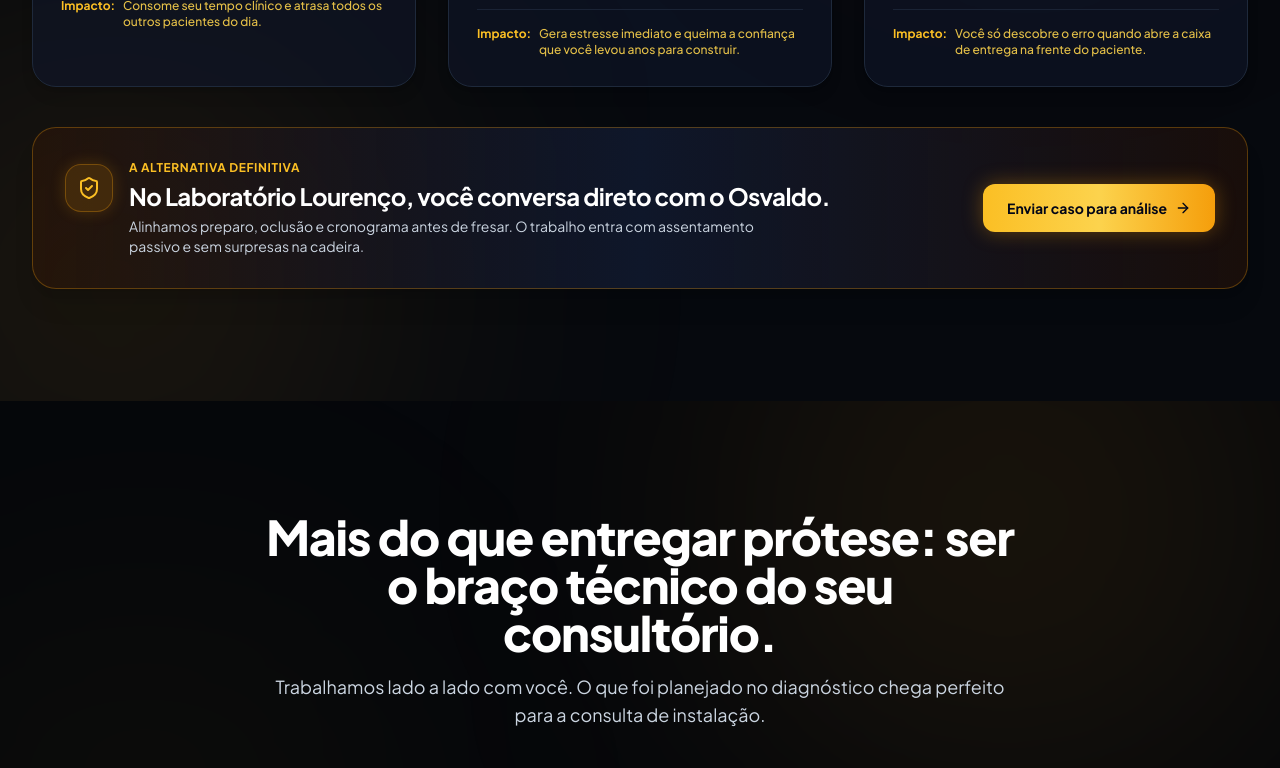
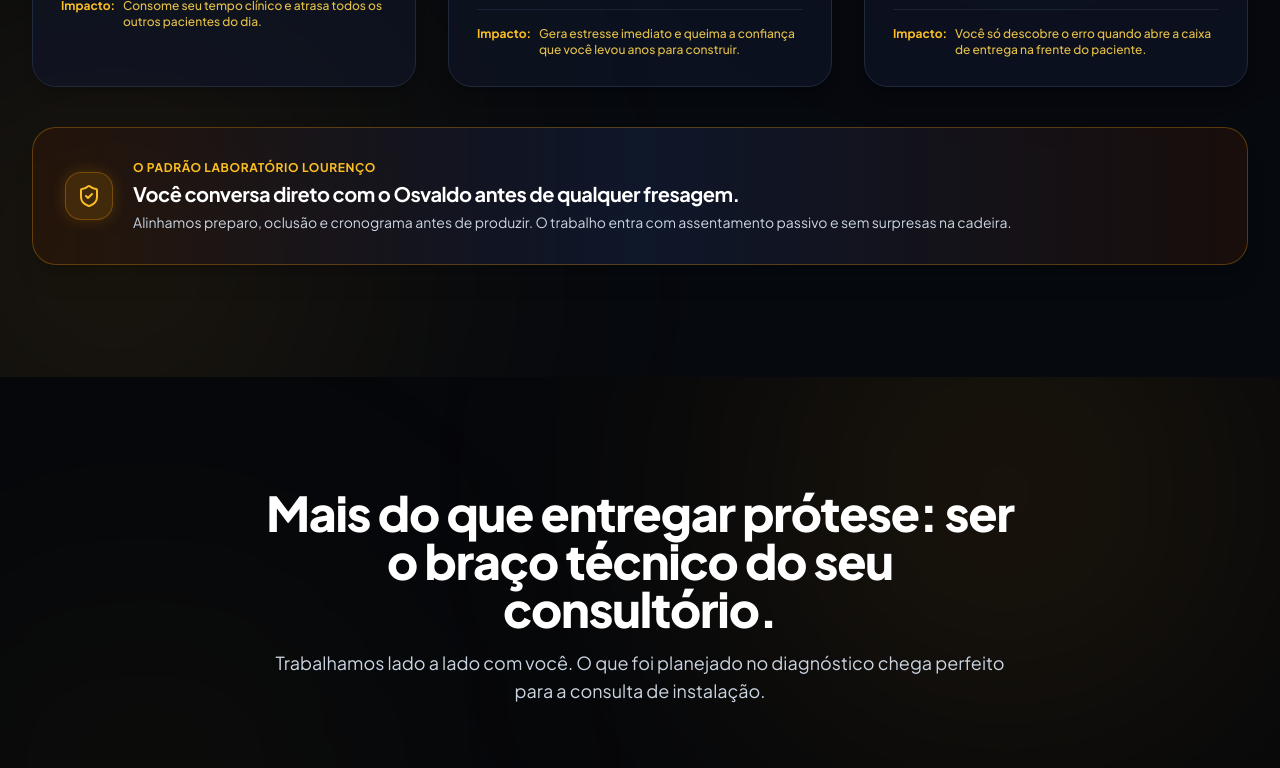
Before and after one commit to cauacreis/Osvaldo-Filho-Landing-Page, a React (Vite) app: page / in a window 1280 px wide. Shown: the part 1440-2208 px from the top of the page. Built offline with nearby package versions, Linux system fonts and the light colour scheme; the HTML template or start-up script is replaced by a standard one.

Commit message:
fix: remove logo border box and streamline intermediate CTA buttons

```diff
--- a/src/components/AboutSection.tsx
+++ b/src/components/AboutSection.tsx
@@ -2,14 +2,13 @@
 
 import React from 'react'
 import { motion } from 'framer-motion'
-import { Send } from 'lucide-react'
 import { TiltCard } from './ui/TiltCard'
 
 interface AboutSectionProps {
-  onOpenTriage: () => void
+  onOpenTriage?: () => void
 }
 
-export const AboutSection: React.FC<AboutSectionProps> = ({ onOpenTriage }) => {
+export const AboutSection: React.FC<AboutSectionProps> = () => {
   return (
     <section id="sobre" className="py-24 sm:py-32 bg-[#06090e] text-white relative overflow-hidden">
       {/* Ambient background glow */}
@@ -83,15 +82,10 @@
               </p>
             </div>
 
-            {/* CTA */}
-            <button
-              type="button"
-              onClick={onOpenTriage}
-              className="inline-flex items-center gap-3 px-8 py-4 bg-gradient-to-r from-amber-400 via-amber-300 to-amber-500 hover:from-amber-300 hover:to-amber-400 text-slate-950 font-bold text-base rounded-2xl shadow-[0_0_25px_rgba(245,158,11,0.35)] active:scale-95 transition-all"
-            >
-              <span>Enviar caso para análise com o Osvaldo</span>
-              <Send className="w-4 h-4 text-slate-950" />
-            </button>
+            <div className="pt-2 flex items-center gap-3 text-xs text-amber-400 font-semibold">
+              <span className="w-2.5 h-2.5 rounded-full bg-amber-400 shadow-[0_0_8px_rgba(245,158,11,0.6)]" />
+              <span>Atendimento direto e personalizado para cada cirurgião-dentista parceiro</span>
+            </div>
           </motion.div>
 
         </div>
--- a/src/components/CaseGallery.tsx
+++ b/src/components/CaseGallery.tsx
@@ -2,12 +2,12 @@
 
 import React, { useState } from 'react'
 import { motion, AnimatePresence } from 'framer-motion'
-import { ZoomIn, X, CheckCircle2, Send } from 'lucide-react'
+import { ZoomIn, X, CheckCircle2 } from 'lucide-react'
 import { BeforeAfterSlider } from './ui/BeforeAfterSlider'
 import { TiltCard } from './ui/TiltCard'
 
 interface CaseGalleryProps {
-  onOpenTriage: () => void
+  onOpenTriage?: () => void
 }
 
 interface CaseItem {
@@ -20,7 +20,7 @@
   technicalNotes: string[]
 }
 
-export const CaseGallery: React.FC<CaseGalleryProps> = ({ onOpenTriage }) => {
+export const CaseGallery: React.FC<CaseGalleryProps> = () => {
   const [activeImage, setActiveImage] = useState<string | null>(null)
   const [activeTab, setActiveTab] = useState<'todos' | 'protocolo' | 'unitario' | 'implantes' | 'placas'>('todos')
 
@@ -203,15 +203,14 @@
                 </div>
               </div>
 
-              <div className="pt-4 border-t border-slate-800 flex flex-col sm:flex-row items-stretch sm:items-center">
-                <button
-                  type="button"
-                  onClick={onOpenTriage}
-                  className="inline-flex items-center justify-center gap-2 px-6 py-3.5 bg-gradient-to-r from-amber-400 via-amber-300 to-amber-500 hover:from-amber-300 hover:to-amber-400 text-slate-950 font-bold text-sm rounded-xl transition-all shadow-[0_0_20px_rgba(245,158,11,0.3)] active:scale-95"
-                >
-                  <span>Enviar caso para análise</span>
-                  <Send className="w-4 h-4 text-slate-950" />
-                </button>
+              <div className="pt-4 border-t border-slate-800 flex items-center justify-between text-xs text-slate-400">
+                <span className="flex items-center gap-2">
+                  <span className="w-2 h-2 rounded-full bg-emerald-400 animate-pulse" />
+                  Caso clínico confeccionado no laboratório
+                </span>
+                <span className="text-[11px] text-amber-400 font-semibold">
+                  Planejamento e Execução Lourenço
+                </span>
               </div>
 
             </div>
@@ -306,16 +305,6 @@
                       </div>
                     </div>
                   </div>
-
-                  <div className="p-6 pt-0">
-                    <button
-                      type="button"
-                      onClick={onOpenTriage}
-                      className="w-full py-2.5 px-3 rounded-xl bg-slate-800/80 hover:bg-gradient-to-r hover:from-amber-400 hover:to-amber-500 hover:text-slate-950 text-white text-xs font-semibold transition-all flex items-center justify-center gap-1.5"
-                    >
-                      <span>Enviar caso para análise</span>
-                    </button>
-                  </div>
                 </TiltCard>
               </motion.div>
             ))}
@@ -353,21 +342,8 @@
               <img
                 src={activeImage}
                 alt="Ampliação do caso clínico"
-                className="max-h-[80vh] w-auto max-w-full rounded-2xl shadow-2xl object-contain border border-amber-500/30"
+                className="max-h-[85vh] w-auto max-w-full rounded-2xl shadow-2xl object-contain border border-amber-500/30"
               />
-              <div className="mt-4 text-center">
-                <button
-                  type="button"
-                  onClick={() => {
-                    setActiveImage(null)
-                    onOpenTriage()
-                  }}
-                  className="inline-flex items-center gap-2 px-6 py-3 bg-gradient-to-r from-amber-400 via-amber-300 to-amber-500 hover:from-amber-300 hover:to-amber-400 text-slate-950 font-bold text-xs rounded-xl shadow-lg transition-all"
-                >
-                  <span>Enviar caso para análise</span>
-                  <Send className="w-3.5 h-3.5" />
-                </button>
-              </div>
             </motion.div>
           </motion.div>
         )}
--- a/src/components/Footer.tsx
+++ b/src/components/Footer.tsx
@@ -18,11 +18,11 @@
           {/* Col 1: Brand & Identity */}
           <div className="space-y-4">
             <div className="flex items-center gap-3">
-              <div className="w-10 h-10 rounded-xl bg-slate-900 border border-amber-500/30 p-1 flex items-center justify-center shadow-[0_0_10px_rgba(212,175,55,0.15)]">
+              <div className="w-10 h-10 flex items-center justify-center shrink-0">
                 <img
                   src="/assets/logo-gold.png"
                   alt="Laboratório Lourenço"
-                  className="w-full h-full object-contain filter drop-shadow-sm"
+                  className="w-full h-full object-contain"
                 />
               </div>
               <div>
--- a/src/components/Navbar.tsx
+++ b/src/components/Navbar.tsx
@@ -115,11 +115,11 @@
                   onClick={handleScrollToTop}
                   className="flex items-center gap-2.5 sm:gap-3 group focus:outline-none cursor-pointer shrink-0"
                 >
-                  <div className="relative w-8 h-8 sm:w-9 sm:h-9 rounded-xl bg-slate-900/90 border border-amber-500/30 flex items-center justify-center p-1 transition-transform group-hover:scale-105 shrink-0 shadow-[0_0_10px_rgba(212,175,55,0.15)]">
+                  <div className="relative w-8 h-8 sm:w-9 sm:h-9 flex items-center justify-center transition-transform group-hover:scale-105 shrink-0">
                     <img
                       src="/assets/logo-gold.png"
                       alt="Laboratório Lourenço"
-                      className="w-full h-full object-contain filter drop-shadow-sm"
+                      className="w-full h-full object-contain"
                       width="36"
                       height="36"
                     />
--- a/src/components/PageSkeleton.tsx
+++ b/src/components/PageSkeleton.tsx
@@ -14,7 +14,7 @@
       {/* Top Navbar Skeleton */}
       <div className="max-w-7xl mx-auto w-full flex items-center justify-between py-3 px-6 rounded-full bg-slate-900/60 border border-amber-500/20 shadow-lg">
         <div className="flex items-center gap-3">
-          <div className="relative w-8 h-8 sm:w-9 sm:h-9 rounded-xl bg-slate-900 border border-amber-500/30 flex items-center justify-center p-1 shrink-0 shadow-[0_0_10px_rgba(212,175,55,0.15)] animate-pulse">
+          <div className="relative w-8 h-8 sm:w-9 sm:h-9 flex items-center justify-center shrink-0 animate-pulse">
             <img
               src="/assets/logo-gold.png"
               alt="Laboratório Lourenço"
--- a/src/components/PainPoints.tsx
+++ b/src/components/PainPoints.tsx
@@ -2,14 +2,14 @@
 
 import React from 'react'
 import { motion } from 'framer-motion'
-import { Clock, MessageSquareOff, SlidersHorizontal, ArrowRight, ShieldCheck } from 'lucide-react'
+import { Clock, MessageSquareOff, SlidersHorizontal, ShieldCheck } from 'lucide-react'
 import { TiltCard } from './ui/TiltCard'
 
 interface PainPointsProps {
-  onOpenTriage: () => void
+  onOpenTriage?: () => void
 }
 
-export const PainPoints: React.FC<PainPointsProps> = ({ onOpenTriage }) => {
+export const PainPoints: React.FC<PainPointsProps> = () => {
   const pains = [
     {
       icon: SlidersHorizontal,
@@ -111,33 +111,22 @@
           whileInView={{ opacity: 1, y: 0 }}
           viewport={{ once: true }}
           transition={{ duration: 0.6, delay: 0.3 }}
-          className="rounded-3xl bg-gradient-to-r from-amber-950/30 via-slate-900 to-amber-950/30 border border-amber-500/30 p-6 sm:p-8 flex flex-col md:flex-row items-center justify-between gap-6 shadow-xl"
+          className="rounded-3xl bg-gradient-to-r from-amber-950/30 via-slate-900 to-amber-950/30 border border-amber-500/30 p-6 sm:p-8 flex items-center gap-5 shadow-xl"
         >
-          <div className="flex items-start gap-4">
-            <div className="w-12 h-12 rounded-2xl bg-amber-500/15 border border-amber-500/30 flex items-center justify-center text-amber-400 shrink-0 mt-1 shadow-[0_0_15px_rgba(245,158,11,0.2)]">
+          <div className="w-12 h-12 rounded-2xl bg-amber-500/15 border border-amber-500/30 flex items-center justify-center text-amber-400 shrink-0 shadow-[0_0_15px_rgba(245,158,11,0.2)]">
             <ShieldCheck className="w-6 h-6" />
           </div>
           <div>
             <span className="text-xs font-bold text-amber-400 uppercase tracking-wider block mb-1">
-                A Alternativa Definitiva
+              O Padrão Laboratório Lourenço
             </span>
-              <h3 className="text-xl sm:text-2xl font-bold text-white tracking-tight">
-                No Laboratório Lourenço, você conversa direto com o Osvaldo.
+            <h3 className="text-lg sm:text-xl font-bold text-white tracking-tight">
+              Você conversa direto com o Osvaldo antes de qualquer fresagem.
             </h3>
-              <p className="mt-1 text-sm text-slate-300 max-w-2xl font-normal">
-                Alinhamos preparo, oclusão e cronograma antes de fresar. O trabalho entra com assentamento passivo e sem surpresas na cadeira.
+            <p className="mt-1 text-xs sm:text-sm text-slate-300 font-normal leading-relaxed">
+              Alinhamos preparo, oclusão e cronograma antes de produzir. O trabalho entra com assentamento passivo e sem surpresas na cadeira.
             </p>
           </div>
-          </div>
-
-          <button
-            type="button"
-            onClick={onOpenTriage}
-            className="w-full md:w-auto inline-flex items-center justify-center gap-2 py-3.5 px-6 bg-gradient-to-r from-amber-400 via-amber-300 to-amber-500 hover:from-amber-300 hover:to-amber-400 text-slate-950 font-bold text-sm rounded-xl transition-all shadow-[0_0_20px_rgba(245,158,11,0.35)] active:scale-95 whitespace-nowrap"
-          >
-            <span>Enviar caso para análise</span>
-            <ArrowRight className="w-4 h-4" />
-          </button>
         </motion.div>
 
       </div>
--- a/src/components/ProofSection.tsx
+++ b/src/components/ProofSection.tsx
@@ -6,7 +6,6 @@
   Star,
   ZoomIn,
   X,
-  Send,
   ChevronLeft,
   ChevronRight,
   ExternalLink,
@@ -14,10 +13,10 @@
 import { FEEDBACK_REVIEWS } from '../config'
 
 interface ProofSectionProps {
-  onOpenTriage: () => void
+  onOpenTriage?: () => void
 }
 
-export const ProofSection: React.FC<ProofSectionProps> = ({ onOpenTriage }) => {
+export const ProofSection: React.FC<ProofSectionProps> = () => {
   const [activeZoomImage, setActiveZoomImage] = useState<string | null>(null)
   const [currentIndex, setCurrentIndex] = useState(0)
   const [direction, setDirection] = useState(1)
@@ -315,18 +314,6 @@
             ← Deslize para o lado para ver outros prints →
           </p>
         </div>
-
-        {/* Action Trigger */}
-        <div className="text-center">
-          <button
-            type="button"
-            onClick={onOpenTriage}
-            className="inline-flex items-center gap-3 px-8 py-4 bg-gradient-to-r from-amber-400 via-amber-300 to-amber-500 hover:from-amber-300 hover:to-amber-400 text-slate-950 font-bold text-base rounded-2xl shadow-[0_0_25px_rgba(245,158,11,0.35)] active:scale-95 transition-all"
-          >
-            <span>Enviar caso para análise com o Osvaldo</span>
-            <Send className="w-4 h-4 text-slate-950" />
-          </button>
-        </div>
       </div>
 
       {/* Full Resolution Lightbox Modal */}
--- a/src/components/TriageModal.tsx
+++ b/src/components/TriageModal.tsx
@@ -284,11 +284,11 @@
         <div className="p-5 sm:p-6 pb-4 border-b border-slate-800 bg-slate-950/70">
           <div className="flex items-center justify-between gap-4 mb-3">
             <div className="flex items-center gap-3">
-              <div className="relative w-8 h-8 sm:w-9 sm:h-9 rounded-xl bg-slate-900 border border-amber-500/40 p-1 flex items-center justify-center shrink-0 shadow-[0_0_10px_rgba(212,175,55,0.2)]">
+              <div className="relative w-8 h-8 sm:w-9 sm:h-9 flex items-center justify-center shrink-0">
                 <img
                   src="/assets/logo-gold.png"
                   alt="Laboratório Lourenço"
-                  className="w-full h-full object-contain filter drop-shadow-sm"
+                  className="w-full h-full object-contain"
                   width="36"
                   height="36"
                 />
```
Lines whose indentation alone changed are shown as unchanged.
